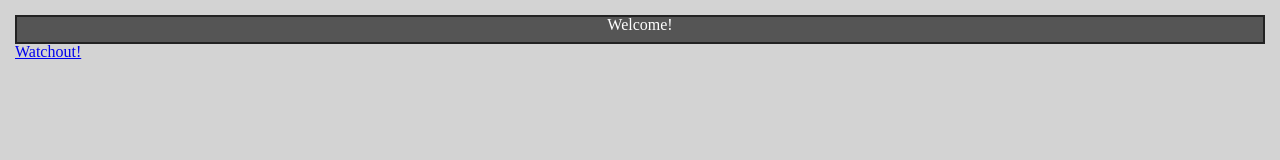
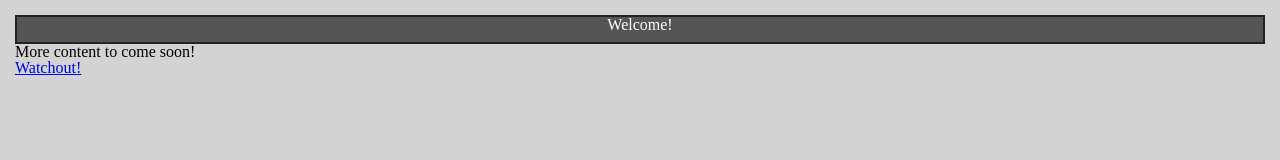
Before and after one commit to mDalessandro/mdalessandro.github.io, a website: page index.html in a window 1280 px wide. Drawn offline with nearby package versions, Linux system fonts and the light colour scheme.

Commit message:
Update landing page

```diff
--- a/index.html
+++ b/index.html
@@ -12,6 +12,7 @@
 </head>
 <body>
   <div class='nav'>Welcome!</div>
+  <div>More content to come soon!</div>
   <a href="posts/watchout/client/index.html">Watchout!</a>
 </body>
 </html>
```
